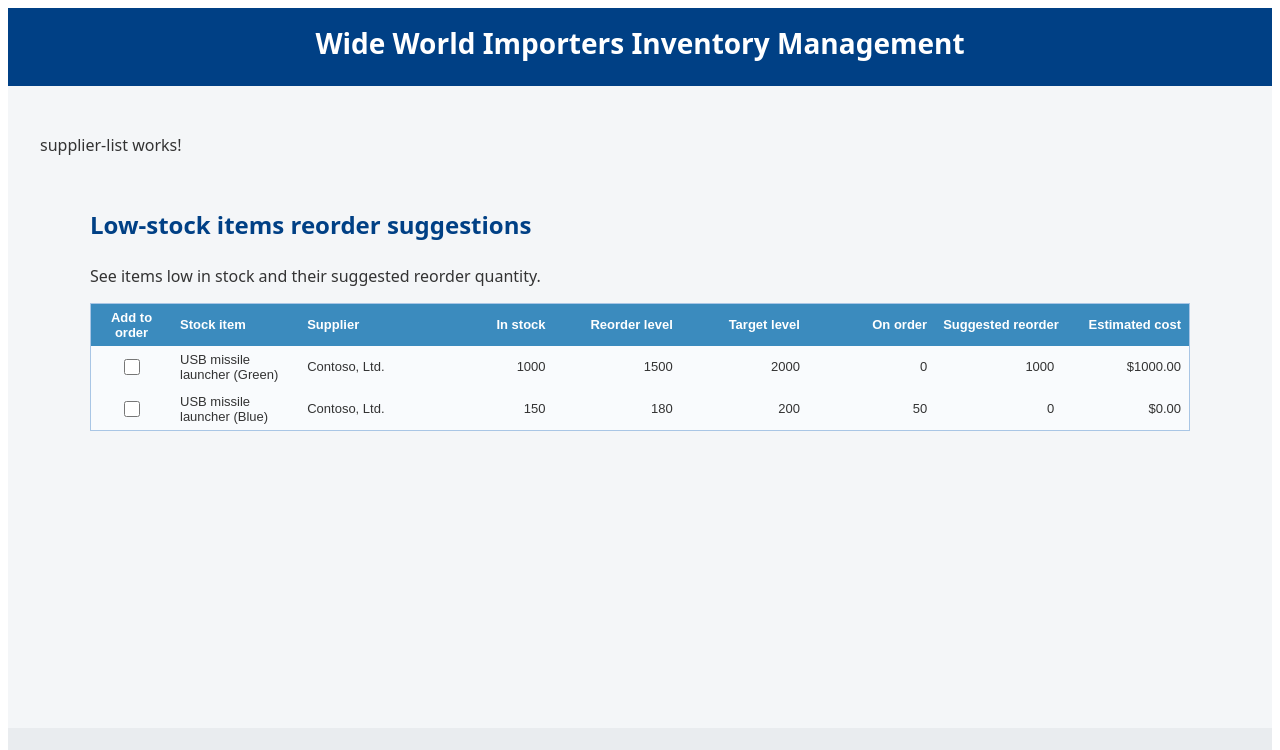
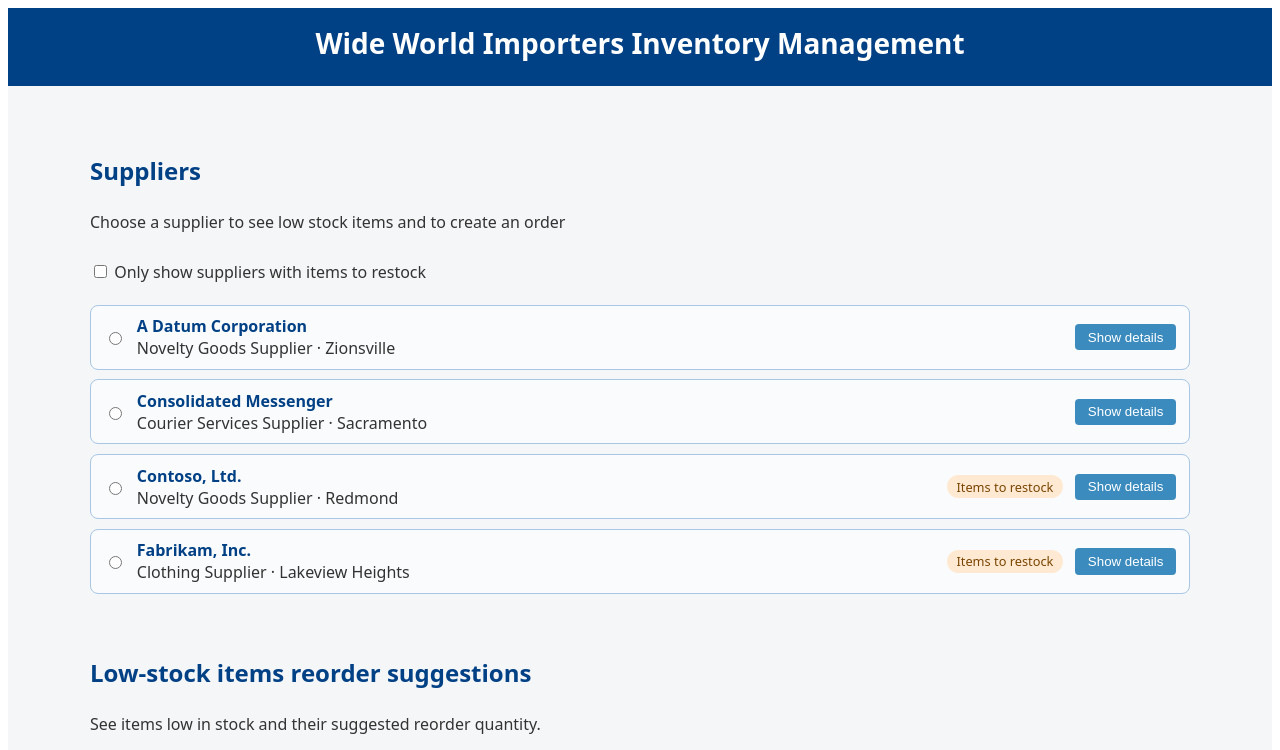
Before and after one commit to Tom-Estanislao/Vantage-Point, an Angular app: page / in a window 1280 px wide. Shown: the top 750 px of the page. Built offline with nearby package versions, Linux system fonts and the light colour scheme.

Commit message:
Build mock supplier selection screen
Add supplier cards with restock badges, filtering, expandable details, and stock-item tables. Reorder mock supplier and stock-item data alphabetically and by unit price.

```diff
--- a/src/app/supplier-list/supplier-list.css
+++ b/src/app/supplier-list/supplier-list.css
@@ -0,0 +1,99 @@
+.page-container {
+  max-width: 1100px;
+  margin: 0 auto;
+  padding: 1rem;
+}
+
+.page-container h2 {
+  margin-bottom: 1.5rem;
+  color: #004085;
+}
+
+.restock-toggle {
+  display: inline-block;
+  margin: 0.75rem 0;
+  cursor: pointer;
+}
+
+.supplier-card {
+  border: 1px solid #a9c6e5;
+  border-radius: 8px;
+  background: #f9fbfd;
+  padding: 0.6rem 0.8rem;
+  margin: 0.6rem 0;
+}
+
+.supplier-card.selected {
+  background: #e0e9ff;
+  border-color: #3b8bbe;
+}
+
+.card-summary {
+  display: flex;
+  align-items: center;
+  gap: 0.75rem;
+}
+
+.supplier-info {
+  flex: 1;
+}
+
+.supplier-info strong {
+  color: #004085;
+}
+
+.badge {
+  font-size: 0.8rem;
+  padding: 0.15rem 0.6rem;
+  border-radius: 999px;
+  background: #ffe9d2;
+  color: #7a4500;
+}
+
+.details-button {
+  background: #3b8bbe;
+  color: #fff;
+  border: none;
+  border-radius: 4px;
+  padding: 0.35rem 0.8rem;
+  cursor: pointer;
+}
+
+.card-details {
+  margin-top: 0.75rem;
+  padding-top: 0.75rem;
+  border-top: 1px solid #c5d8eb;
+}
+
+.card-details p {
+  margin: 0.3rem 0;
+}
+
+table.table {
+  width: 100%;
+  margin-top: 0.75rem;
+  border: 1px solid #a9c6e5;
+  border-collapse: collapse;
+  background-color: #fff;
+  font-family: Arial, sans-serif;
+  text-align: left;
+}
+
+table.table thead {
+  background-color: #3b8bbe;
+  color: white;
+}
+
+table.table th,
+table.table td {
+  padding: 6px 8px;
+  font-size: 13px;
+}
+
+table.table tbody tr:hover {
+  background-color: #ffe9d2;
+}
+
+.num {
+  text-align: right;
+}
--- a/src/app/supplier-list/supplier-list.html
+++ b/src/app/supplier-list/supplier-list.html
@@ -1 +1,78 @@
-<p>supplier-list works!</p>
+<div class="page-container">
+  <h2>Suppliers</h2>
+  <p>Choose a supplier to see low stock items and to create an order</p>
+
+  <!-- toggle to only show suppliers with items to restock, checked on screen 2 -->
+  <label class="restock-toggle">
+    <input type="checkbox" [checked]="screen === 2" />
+    Only show suppliers with items to restock
+  </label>
+
+  <!-- one card per supplier, shows name, category and delivery city -->
+  @for (supplier of suppliers(); track supplier.supplierId) {
+    <!-- on screen 2 (toggle on), only suppliers with items to restock are shown -->
+    @if (screen !== 2 || restockSupplierIds.includes(supplier.supplierId)) {
+      <!-- on screen 3, Fabrikam (4) turns blue because it is selected -->
+      <div class="supplier-card" [class.selected]="screen === 3 && supplier.supplierId === 4">
+        <div class="card-summary">
+          <!-- all cards share name="supplier", so only one can be picked -->
+          <!-- on screen 3, Fabrikam (4) is picked -->
+          <input type="radio" name="supplier" [checked]="screen === 3 && supplier.supplierId === 4" />
+
+          <div class="supplier-info">
+            <strong>{{ supplier.supplierName }}</strong><br />
+            {{ supplier.categoryName }} · {{ supplier.deliveryCity }}
+          </div>
+
+          <!-- orange label for suppliers with low stock items -->
+          @if (restockSupplierIds.includes(supplier.supplierId)) {
+            <span class="badge">Items to restock</span>
+          }
+
+          <!-- button says Hide details when the card is open -->
+          <button type="button" class="details-button">
+            @if (screen >= 3 && (supplier.supplierId === 4 || supplier.supplierId === 1)) {
+              Hide details
+            } @else {
+              Show details
+            }
+          </button>
+        </div>
+
+        <!-- on screen 3, A Datum (1) and Fabrikam (4) are expanded -->
+        <!-- A Datum shows its stock is above the reorder level, Fabrikam shows items at or below it -->
+        @if (screen >= 3 && (supplier.supplierId === 4 || supplier.supplierId === 1)) {
+          <div class="card-details">
+            <p><strong>Address:</strong>&nbsp;{{ supplier.deliveryAddressLine1 }}, {{ supplier.deliveryCity }}, {{ supplier.deliveryStateProvince }} {{ supplier.deliveryPostalCode }}</p>
+            <p><strong>Delivery method:</strong>&nbsp;{{ supplier.deliveryMethod }}</p>
+            <p><strong>Primary contact:</strong>&nbsp;{{ supplier.primaryContactName }}</p>
+            <p><strong>Phone:</strong>&nbsp;{{ supplier.phoneNumber }} &nbsp; <strong>Fax:</strong>&nbsp;{{ supplier.faxNumber }}</p>
+            <p><strong>Website:</strong>&nbsp;<a [href]="supplier.websiteUrl" target="_blank">{{ supplier.websiteUrl }}</a></p>
+
+            <!-- items list, already from highest to lowest unit price in the mock data -->
+            <table class="table">
+              <thead>
+                <tr>
+                  <th>Stock item</th>
+                  <th class="num">Unit price</th>
+                  <th class="num">In stock</th>
+                  <th class="num">Reorder level</th>
+                </tr>
+              </thead>
+              <tbody>
+                @for (item of supplier.stockItems; track item.stockItemId) {
+                  <tr>
+                    <td>{{ item.stockItemName }}</td>
+                    <td class="num">${{ item.unitPrice.toFixed(2) }}</td>
+                    <td class="num">{{ item.quantityOnHand }}</td>
+                    <td class="num">{{ item.reorderLevel }}</td>
+                  </tr>
+                }
+              </tbody>
+            </table>
+          </div>
+        }
+      </div>
+    }
+  }
+</div>
--- a/src/app/supplier-list/supplier-list.ts
+++ b/src/app/supplier-list/supplier-list.ts
@@ -29,6 +29,8 @@ interface Supplier {
 
 /**
  * This is mock WWI data that mocks how every supplier is shown on the interface
+ * (alphabetical; filter to only suppliers with low stock items; expand a supplier
+ * to see more of their information; and pick one supplier for the purchase order)
  */
 @Component({
   imports: [],
@@ -37,48 +39,22 @@ interface Supplier {
   templateUrl: './supplier-list.html',
 })
 export class SupplierList {
+  /**
+   * change the number for the screen you want specifically
+   * 1 = supplier list
+   * 2 = toggle on, only suppliers with items to restock
+   * 3 = A Datum and Fabrikam expanded to show their details and items,
+   *     and Fabrikam selected with the radio button
+   */
+  screen = 1;
+
+  //IDs of suppliers with low stock items in the mock data (Contoso = 2, Fabrikam = 4)
+  restockSupplierIds = [2, 4];
+
+  //mock suppliers based on the WWI sample data, already alphabetical
+  //and each supplier's items are already from highest to lowest unit price
   suppliers(): Supplier[] {
     return [
-      /**
-       * has low stock items
-       */
-      {
-        supplierId: 4,
-        supplierName: 'Fabrikam, Inc.',
-        categoryName: 'Clothing Supplier',
-        deliveryAddressLine1: '1 Fabrikam Way',
-        deliveryCity: 'Lakeview Heights',
-        deliveryStateProvince: 'KY',
-        deliveryPostalCode: '40216',
-        deliveryMethod: 'Road Freight',
-        primaryContactName: 'Bill Lawson',
-        phoneNumber: '(203) 555-0104',
-        faxNumber: '(203) 555-0108',
-        websiteUrl: 'http://www.fabrikam.com',
-        stockItems: [
-          {
-            stockItemId: 136,
-            stockItemName: 'Superhero action jacket (Blue) XL',
-            unitPrice: 30.0,
-            quantityOnHand: 26,
-            reorderLevel: 30,
-          },
-          {
-            stockItemId: 89,
-            stockItemName: '"The Gu" red shirt XML tag t-shirt (Black) M',
-            unitPrice: 18.0,
-            quantityOnHand: 650,
-            reorderLevel: 50,
-          },
-          {
-            stockItemId: 160,
-            stockItemName: 'Ogre hoodie (Black) S',
-            unitPrice: 30.0,
-            quantityOnHand: 40,
-            reorderLevel: 40,
-          },
-        ],
-      },
       /**
        * has stock items, none low
        */
@@ -97,20 +73,38 @@ export class SupplierList {
         websiteUrl: 'http://www.adatum.com',
         stockItems: [
           {
+            stockItemId: 3,
+            stockItemName: 'Office cube periscope (Black)',
+            unitPrice: 18.5,
+            quantityOnHand: 300,
+            reorderLevel: 10,
+          },
+          {
             stockItemId: 4,
             stockItemName: 'DBA joke mug - mind if I join you? (White)',
             unitPrice: 13.0,
             quantityOnHand: 410,
             reorderLevel: 20,
           },
-          {
-            stockItemId: 3,
-            stockItemName: 'Office cube periscope (Black)',
-            unitPrice: 18.5,
-            quantityOnHand: 300,
-            reorderLevel: 10,
-          },
         ],
+      },
+      /**
+       * no stock items and no delivery method
+       */
+      {
+        supplierId: 3,
+        supplierName: 'Consolidated Messenger',
+        categoryName: 'Courier Services Supplier',
+        deliveryAddressLine1: '209 Lingonberry Road',
+        deliveryCity: 'Sacramento',
+        deliveryStateProvince: 'CA',
+        deliveryPostalCode: '94203',
+        deliveryMethod: null,
+        primaryContactName: 'Kerstin Parn',
+        phoneNumber: '(209) 555-0100',
+        faxNumber: '(209) 555-0101',
+        websiteUrl: 'http://www.consolidatedmessenger.com',
+        stockItems: [],
       },
       /**
        * has low stock items
@@ -146,22 +140,44 @@ export class SupplierList {
         ],
       },
       /**
-       * no stock items and no delivery method
+       * has low stock items
        */
       {
-        supplierId: 3,
-        supplierName: 'Consolidated Messenger',
-        categoryName: 'Courier Services Supplier',
-        deliveryAddressLine1: '209 Lingonberry Road',
-        deliveryCity: 'Sacramento',
-        deliveryStateProvince: 'CA',
-        deliveryPostalCode: '94203',
-        deliveryMethod: null,
-        primaryContactName: 'Kerstin Parn',
-        phoneNumber: '(209) 555-0100',
-        faxNumber: '(209) 555-0101',
-        websiteUrl: 'http://www.consolidatedmessenger.com',
-        stockItems: [],
+        supplierId: 4,
+        supplierName: 'Fabrikam, Inc.',
+        categoryName: 'Clothing Supplier',
+        deliveryAddressLine1: '1 Fabrikam Way',
+        deliveryCity: 'Lakeview Heights',
+        deliveryStateProvince: 'KY',
+        deliveryPostalCode: '40216',
+        deliveryMethod: 'Road Freight',
+        primaryContactName: 'Bill Lawson',
+        phoneNumber: '(203) 555-0104',
+        faxNumber: '(203) 555-0108',
+        websiteUrl: 'http://www.fabrikam.com',
+        stockItems: [
+          {
+            stockItemId: 136,
+            stockItemName: 'Superhero action jacket (Blue) XL',
+            unitPrice: 30.0,
+            quantityOnHand: 26,
+            reorderLevel: 30,
+          },
+          {
+            stockItemId: 160,
+            stockItemName: 'Ogre hoodie (Black) S',
+            unitPrice: 30.0,
+            quantityOnHand: 40,
+            reorderLevel: 40,
+          },
+          {
+            stockItemId: 89,
+            stockItemName: '"The Gu" red shirt XML tag t-shirt (Black) M',
+            unitPrice: 18.0,
+            quantityOnHand: 650,
+            reorderLevel: 50,
+          },
+        ],
       },
     ];
   }
```
